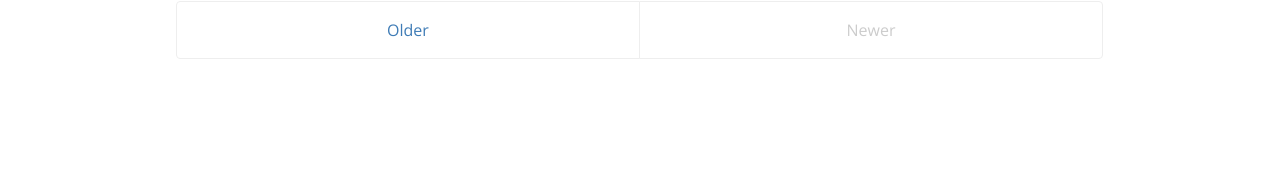
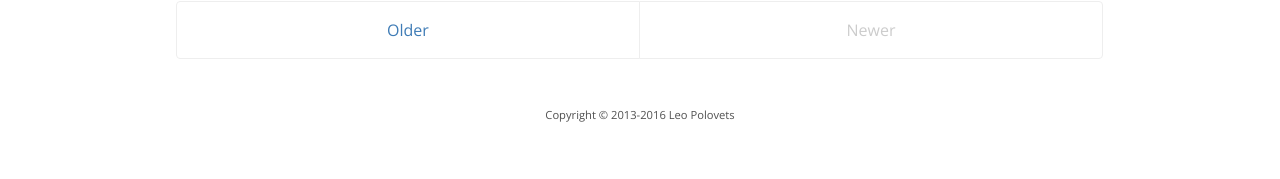
Before and after one commit to codingvc/codingvc, a Jekyll site: the page built from index.html, in a window 1280 px wide. Shown: the part 1824-2003 px from the top of the page. Built offline with Jekyll 4.4.1, drawn with Linux system fonts in a browser that asks for light colours; nearby versions of some CDN libraries; Markdown is read by kramdown in place of the engine named in the settings; the list of posts is cut into pages by our own code; comment, search, counter and statistics services are not loaded; before the commit the page ends 1955 px from its top, so only the background shows below that.

Commit message:
adding copyright statement

```diff
--- a/_layouts/default.html
+++ b/_layouts/default.html
@@ -13,6 +13,9 @@
         <p style="font-size: 0.8rem; margin-bottom: 1.5rem; margin-left: 0.5rem;">&copy; {{ site.time | date: '%Y' }}. All rights reserved.<br>
             codingvc.com is a participant in the Amazon Services LLC Associates Program, an affiliate advertising program designed to provide a means for sites to earn advertising fees by advertising and linking to Amazon.com.</p>
         {% endif %}
+        <div style="margin-bottom: 3em; text-align: center; font-size: .7em;">
+            Copyright &copy; 2013-2016 Leo Polovets
+        </div>
     </div>
 
     <footer class='post-responses' id='post_responses' style="padding:2px; margin:0; color:white">
```
